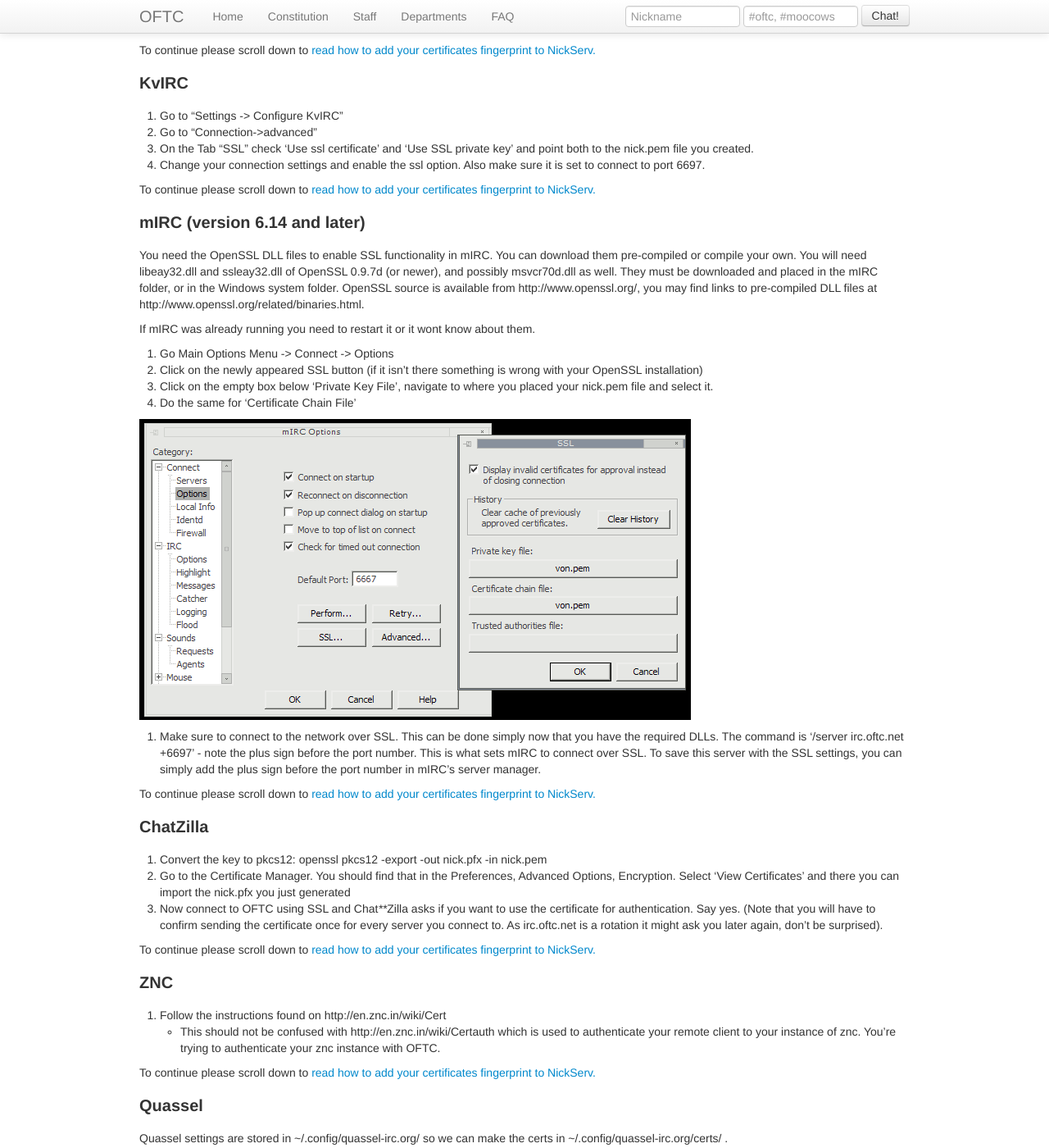
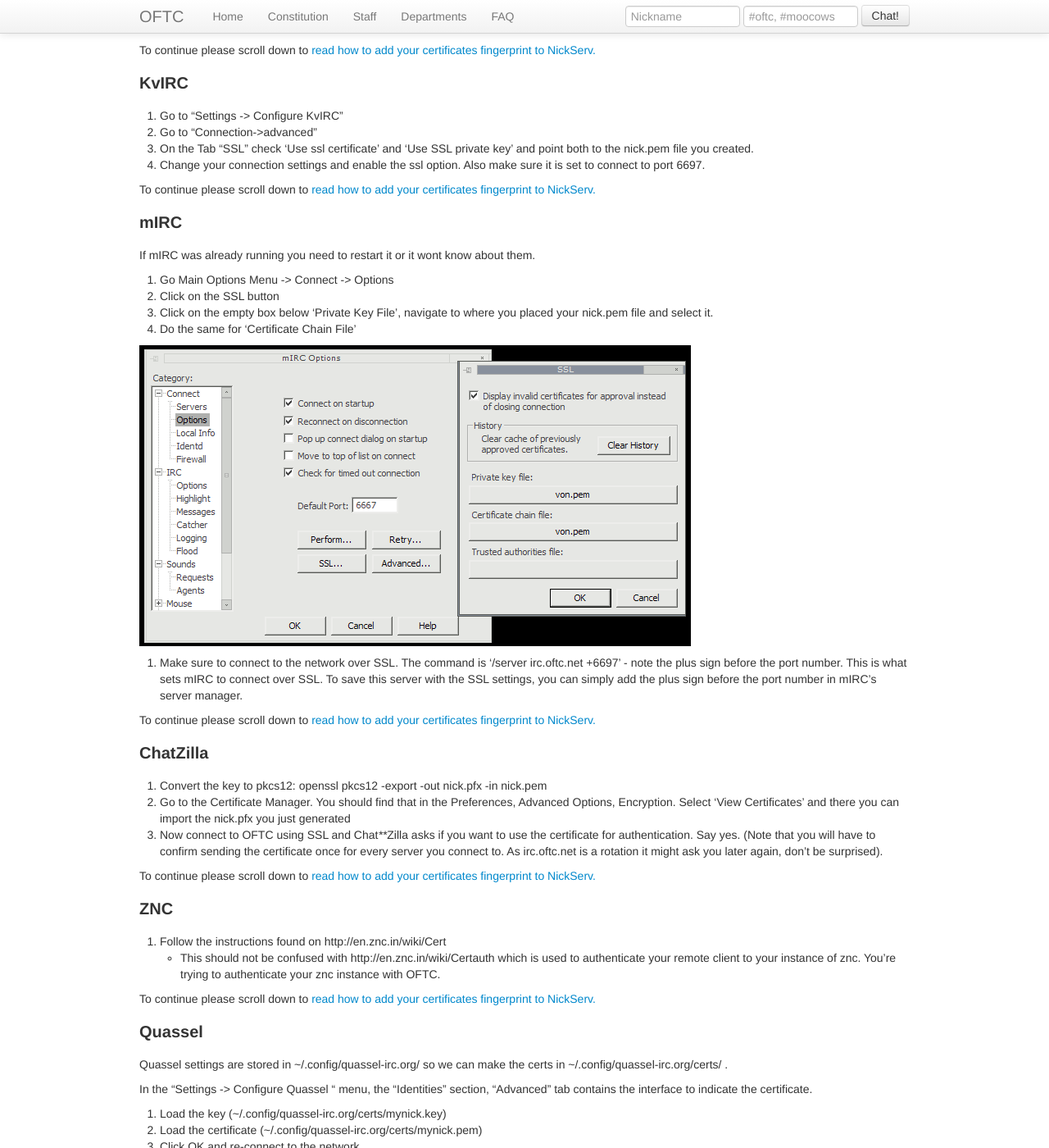
Before and after one commit to oftc/oftc-web, a Jekyll site: the page built from NickServ/CertFP.md, in a window 1280 px wide and 1400 px high, scrolled down 4225 px. Shown: the whole window at 82% size. Built offline with Jekyll 4.4.1, drawn with Linux system fonts in a browser that asks for light colours; some of the changed text lies outside the part shown.

Commit message:
Remove very old mirc notes about downloading SSL DLLs

```diff
--- a/NickServ/CertFP.md
+++ b/NickServ/CertFP.md
@@ -166,28 +166,19 @@
 To continue please scroll down to [read how to add your certificates fingerprint
 to NickServ.](#AddCertFPtoNS)
 
-### mIRC (version 6.14 and later) ###
-
-You need the OpenSSL DLL files to enable SSL functionality in mIRC. You can
-download them pre-compiled or compile your own. You will need libeay32.dll and
-ssleay32.dll of OpenSSL 0.9.7d (or newer), and possibly msvcr70d.dll as well.
-They must be downloaded and placed in the mIRC folder, or in the Windows system
-folder. OpenSSL source is available from http://www.openssl.org/, you may find
-links to pre-compiled DLL files at http://www.openssl.org/related/binaries.html.
+### mIRC ###
 
 If mIRC was already running you need to restart it or it wont know about them.
 
  1. Go Main Options Menu -> Connect -> Options
- 1. Click on the newly appeared SSL button (if it isn't there something is
-wrong with your OpenSSL installation)
+ 1. Click on the SSL button
  1. Click on the empty box below 'Private Key File', navigate to where you
 placed your nick.pem file and select it.
  1. Do the same for 'Certificate Chain File'
 
 ![mirc](../mirc-ssl.png)
 
- 1. Make sure to connect to the network over SSL. This can be done simply now
-that you have the required DLLs. The command is '/server irc.oftc.net +6697' -
+ 1. Make sure to connect to the network over SSL. The command is '/server irc.oftc.net +6697' -
 note the plus sign before the port number. This is what sets mIRC to connect
 over SSL. To save this server with the SSL settings, you can simply add the plus
 sign before the port number in mIRC's server manager.
```
